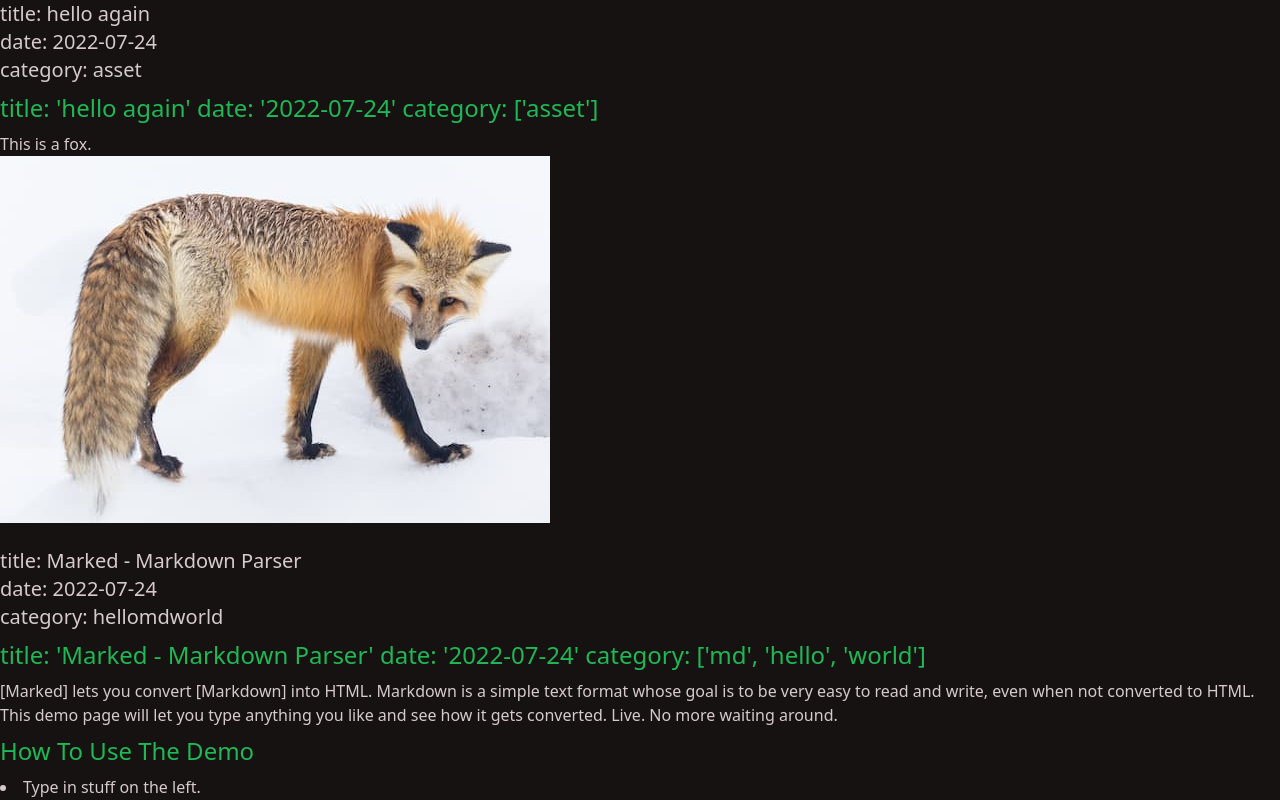
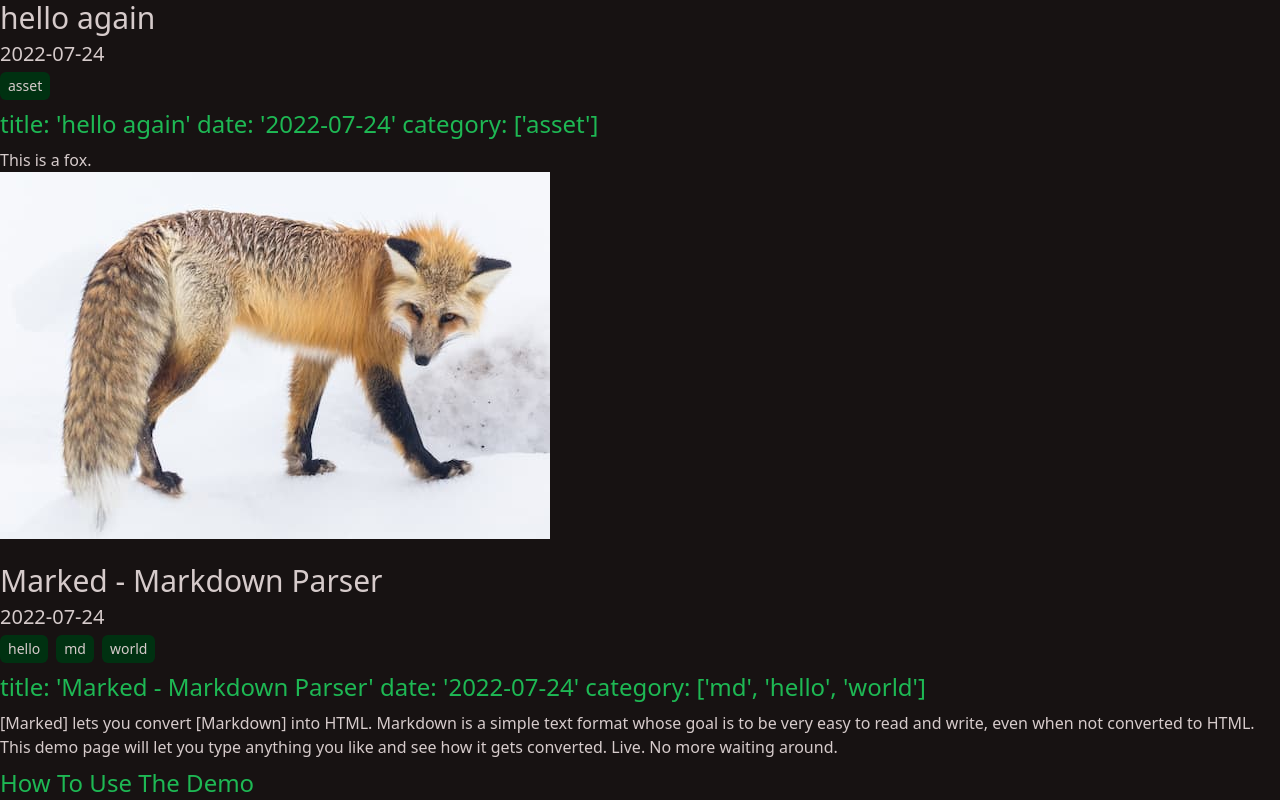
Before and after one commit to tzynwang/next-blog-v2, a Next.js app: page / in a window 1280 px wide. Shown: the top 800 px of the page. Built offline with nearby package versions, Linux system fonts and the light colour scheme.

Commit message:
[feat] update Home tags, layout

```diff
--- a/pages/index.tsx
+++ b/pages/index.tsx
@@ -15,15 +15,24 @@ function Home(props: HomeProps): React.ReactElement {
   return (
     <React.Fragment>
       {allPostsData.map(({ id, date, title, category, htmlContent }) => (
-        <React.Fragment key={id}>
-          <div className="text-xl">title: {title}</div>
-          <div className="text-xl">date: {date}</div>
-          <div className="text-xl">category: {category}</div>
+        <section key={id}>
+          <h1 className="text-3xl">{title}</h1>
+          <div className="text-xl my-1">{date}</div>
+          <div className="inline-flex space-x-2">
+            {category.map((c, index) => (
+              <span
+                key={index}
+                className="px-2 py-1 rounded-md bg-secondary-content text-sm"
+              >
+                {c}
+              </span>
+            ))}
+          </div>
           <div
             className="postContentWrapper"
             dangerouslySetInnerHTML={{ __html: htmlContent }}
           />
-        </React.Fragment>
+        </section>
       ))}
     </React.Fragment>
   );
```
